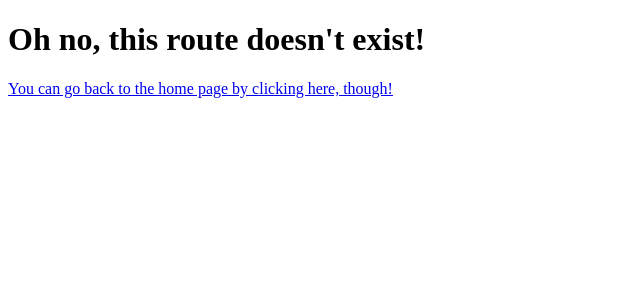
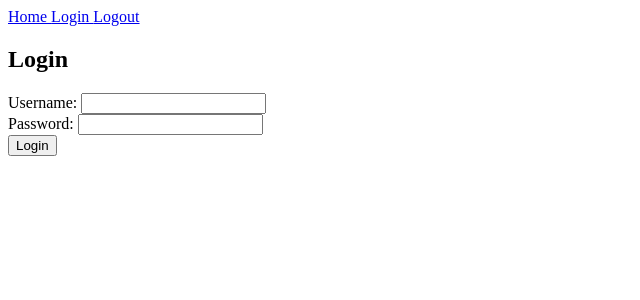
Before and after one commit to JBisquick/blog-api, a React (Vite) app in the folder odin-blog-client/: page /log-in in a window 1280 px wide. Shown: the top 300 px of the page, without its empty margins (0-640 px from the left). Built offline with nearby package versions, Linux system fonts and the light colour scheme.

Commit message:
Add login page

```diff
--- a/odin-blog-client/src/App.jsx
+++ b/odin-blog-client/src/App.jsx
@@ -10,7 +10,7 @@ function App() {
   }
 
   if (error) {
-    return <div>There are no animals in the list!</div>;
+    return <div>Could not find posts!</div>;
 
   }
 
--- a/odin-blog-client/src/Router.jsx
+++ b/odin-blog-client/src/Router.jsx
@@ -1,4 +1,5 @@
 import App from './App';
+import Login from './components/Login'
 import ErrorPage from './ErrorPage';
 
 const routes = [
@@ -6,6 +7,11 @@ const routes = [
     path: '/',
     element: <App />,
     errorElement: <ErrorPage />
+  },
+  {
+    path: '/log-in',
+    element: <Login />,
+    errorElement: <ErrorPage />
   }
 ];
 
--- /dev/null
+++ b/odin-blog-client/src/components/Login.jsx
@@ -0,0 +1,23 @@
+import Navigation from './Navigation';
+
+function Login() {
+  return (
+    <>
+    <Navigation></Navigation>
+    <h2>Login</h2>
+    <form method='POST'>
+      <div>
+        <label htmlFor='username'>Username: </label>
+        <input id='username' name='username' type='username' required />
+      </div>
+      <div>
+        <label htmlFor='password'>Password: </label>
+        <input id='password' name='password' type='password' required />
+      </div>
+      <button type='submit'>Login</button>
+    </form>
+    </>
+  );
+}
+
+export default Login;
--- a/odin-blog-client/src/components/Navigation.jsx
+++ b/odin-blog-client/src/components/Navigation.jsx
@@ -3,9 +3,9 @@ import { Link } from 'react-router-dom';
 function Navigation() {
   return (
     <div>
-      <Link to='/'>Home</Link>
-      <Link to='/log-in'>Log In</Link>
-      <Link to='/log-in'>Log Out</Link>
+      <Link to='/'>Home </Link>
+      <Link to='/log-in'>Login </Link>
+      <Link to='/log-in'>Logout </Link>
     </div>
   );
 }
```
